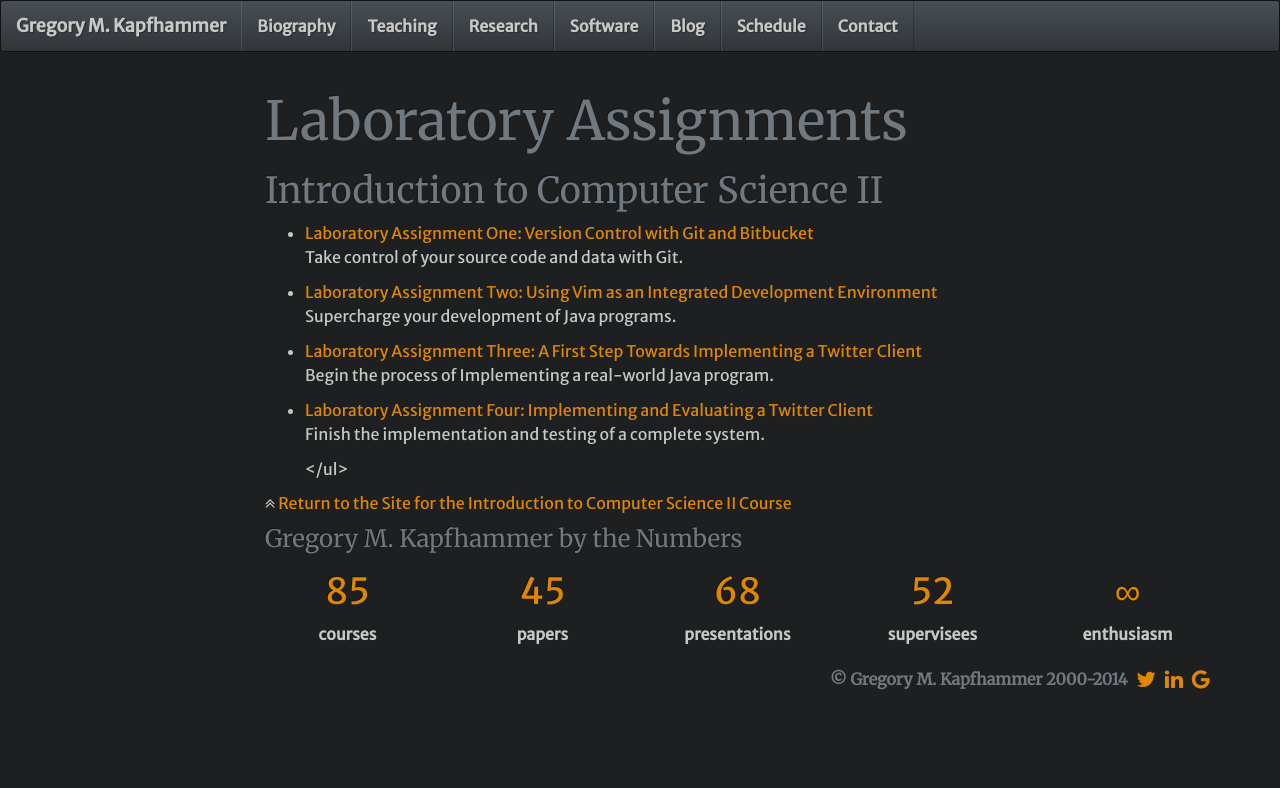
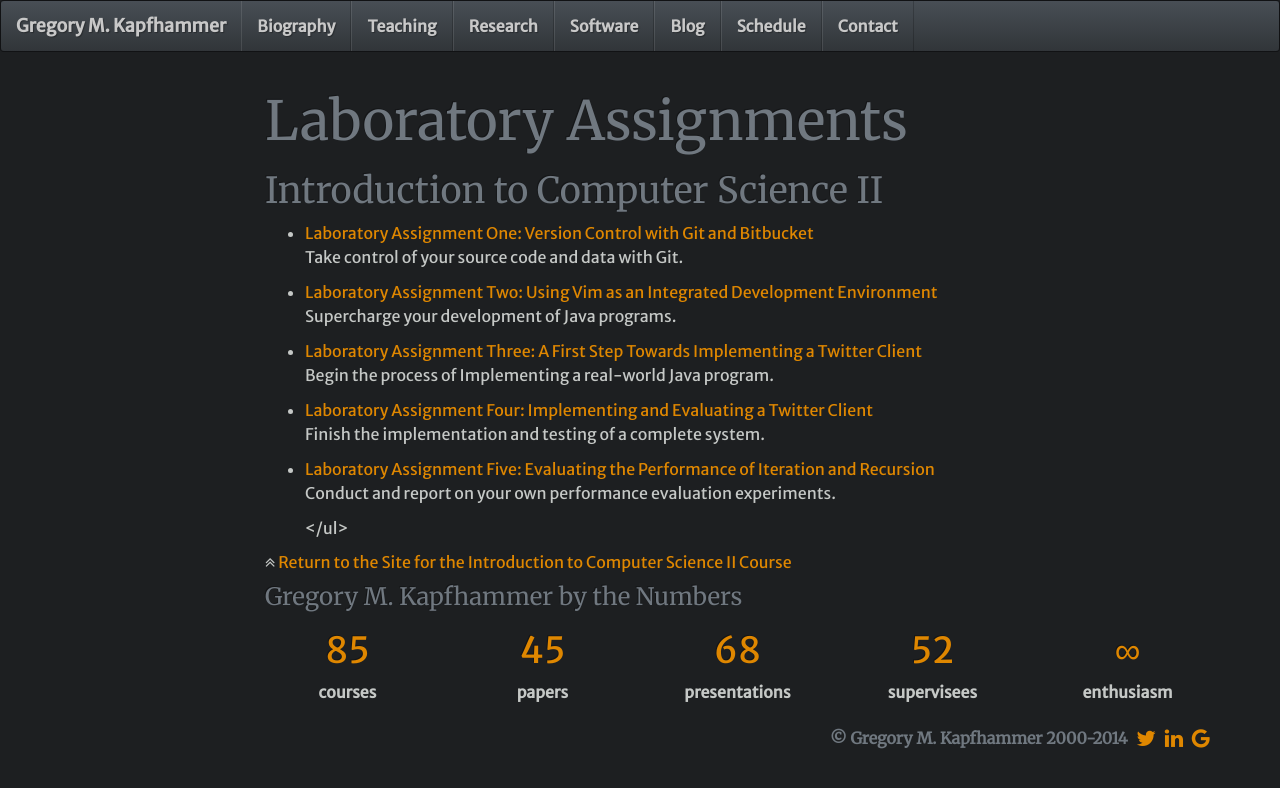
Before and after one commit to geerc/www, a Jekyll site: the page built from gkapfham/teaching/cs112S2015/laboratories.md, in a window 1280 px wide. Shown: the top 788 px of the page. Built offline with Jekyll 4.4.1, drawn with Linux system fonts in a browser that asks for light colours; nearby versions of some CDN libraries; Markdown is read by kramdown in place of the engine named in the settings; comment, search, counter and statistics services are not loaded.

Commit message:
Updating the laboratories.md file and the provide Subproject for cs112S2015.

```diff
--- a/gkapfham/teaching/cs112S2015/laboratories.md
+++ b/gkapfham/teaching/cs112S2015/laboratories.md
@@ -25,4 +25,6 @@ backup: ../../../
 
 <li><a href="{{site.baseurl}}teaching/cs112S2015/provide/labs/lab4/cs112S2015-lab4.pdf">Laboratory Assignment Four: Implementing and Evaluating a Twitter Client</a> <p>Finish the implementation and testing of a complete system.</p>
 
+<li><a href="{{site.baseurl}}teaching/cs112S2015/provide/labs/lab5/cs112S2015-lab5.pdf">Laboratory Assignment Five: Evaluating the Performance of Iteration and Recursion</a> <p>Conduct and report on your own performance evaluation experiments.</p>
+
 </ul>
```
